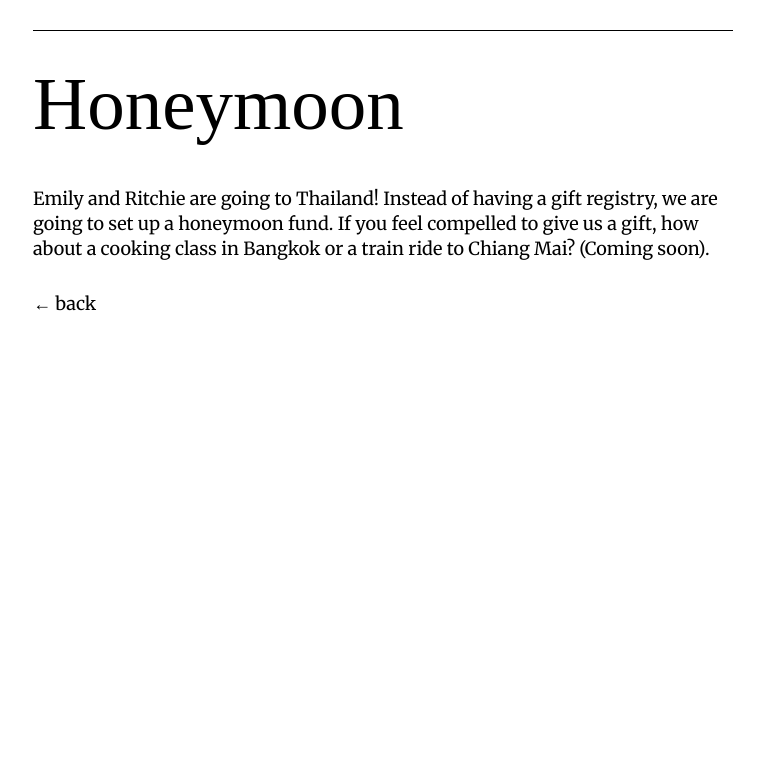
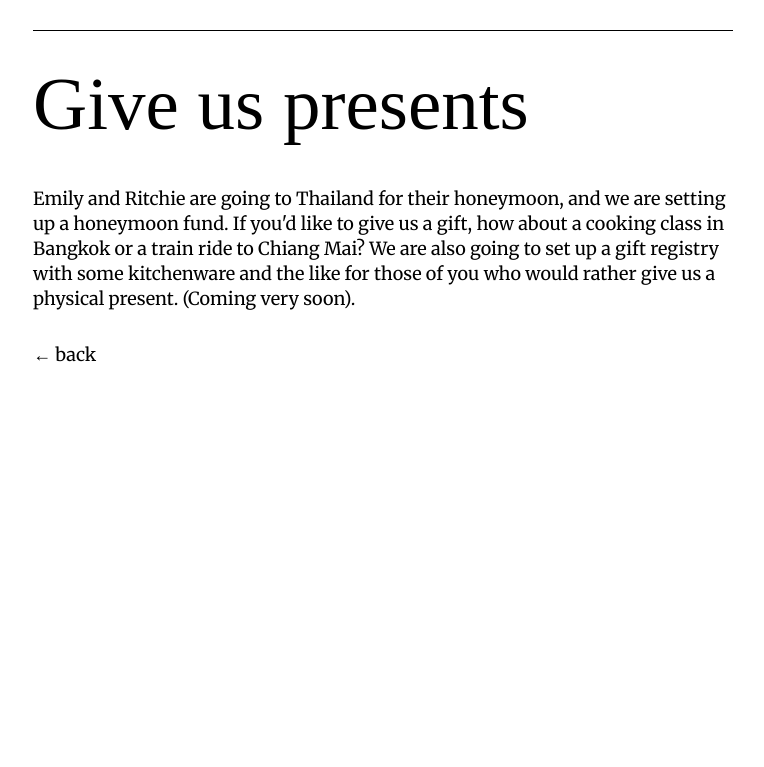
Before and after one commit to ritchieking/wedding, a Jekyll site: the page built from honeymoon.html, in a window 1280 px wide. Shown: the part 609-1376 px from the top of the page, without its empty margins (257-1021 px from the left). Built offline with Jekyll 4.4.1, drawn with Linux system fonts in a browser that asks for light colours; some web fonts are replaced; Markdown is read by kramdown in place of the engine named in the settings; before the commit the page ends 1325 px from its top, so only the background shows below that.

Commit message:
Finish gift page

```diff
--- a/honeymoon.html
+++ b/honeymoon.html
@@ -1,6 +1,6 @@
 ---
 layout: post
-title: Honeymoon
+title: Give us presents
 ---
-<p>Emily and Ritchie are going to Thailand! Instead of having a gift registry, we are going to set up a honeymoon fund. If you feel compelled to give us a gift, how about a cooking class in Bangkok or a train ride to Chiang Mai? (Coming soon).
+<p>Emily and Ritchie are going to Thailand for their honeymoon, and we are setting up a honeymoon fund. If you'd like to give us a gift, how about a cooking class in Bangkok or a train ride to Chiang Mai? We are also going to set up a gift registry with some kitchenware and the like for those of you who would rather give us a physical present. (Coming very soon).
 </p>
--- a/index.html
+++ b/index.html
@@ -8,7 +8,7 @@ title: Wedding!
 	<a href="/lodging.html"><p class="homepage-links"> where to stay →</p> </a>
 	<a href="/cookies.html"><p class="homepage-links"> add to the cookie table →</p> </a>
 	<a href="/music.html"><p class="homepage-links"> help us pick music →</p> </a>
-	<a href="/honeymoon.html"><p class="homepage-links"> buy us presents →</p> </a>
+	<a href="/honeymoon.html"><p class="homepage-links"> give us presents →</p> </a>
 	<a href="/photos.html"><p class="homepage-links"> upload your photos →</p> </a>
 	<a href="/save-the-date.html"><p class="homepage-links"> view our save the date →</p> </a>
 </div>
--- a/travel.html
+++ b/travel.html
@@ -5,4 +5,4 @@ title: How to get there
 
 <p>The wedding will by held at <a href="https://www.google.com/maps/place/830+Avon+Rd/@42.27197,-83.718487,17z/data=!3m1!4b1!4m2!3m1!1s0x883caef792e1a195:0x3ad2e4ffa92d18cd" class="inline-link">830 Avon Road</a> in Ann Arbor, Michigan — the home of Emily's parents, Jim and Linda Elert. </p>
 
-<p>The closest airport to Ann Arbor is the Detroit Metro Airport (DTW), which is 25 miles away. There is a public bus that goes from the airport to Ann Arbor, in addition to a variety of shuttle services and taxis. <a href="http://www.umich.edu/~mctp/a2.dtw.html" class="inline-link">Click here</a> for an overview of transportation options.</p>
+<p>The closest airport to Ann Arbor is the Detroit Metro Airport (DTW), which is 25 miles away. There is a public bus that goes from the airport to Ann Arbor (and vice versa), in addition to a variety of shuttle services and taxis. <a href="http://www.umich.edu/~mctp/a2.dtw.html" class="inline-link">Click here</a> for an overview of transportation options.</p>
```
